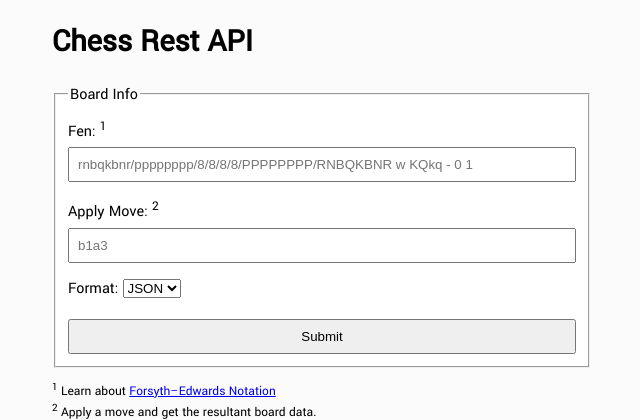
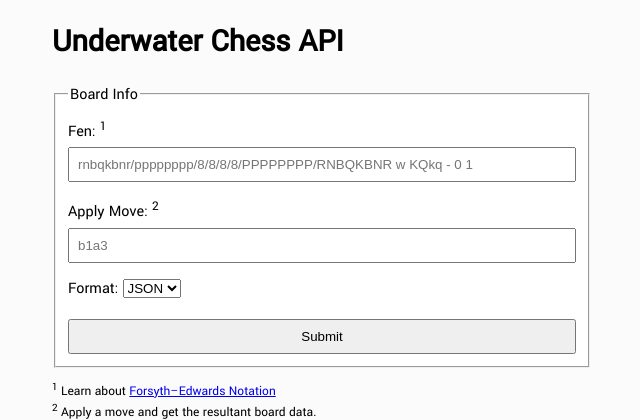
Before and after one commit to ncksllvn/chess-api, a Python web app: template app/templates/index.html in a window 1280 px wide. Shown: the top 420 px of the page, without its empty margins (318-958 px from the left). Run offline with Jinja, Linux system fonts and the light colour scheme; the template is opened without the code that fills it, so the values that code supplies are empty.

Commit message:
update name

```diff
--- a/app/templates/index.html
+++ b/app/templates/index.html
@@ -44,7 +44,7 @@
     </head>
     <body>
         <div id="wrapper">
-            <h1>Chess Rest API</h1>
+            <h1>Underwater Chess API</h1>
            <form action="game" method="get">
                 <fieldset>
                     <legend>Board Info</legend>
```
